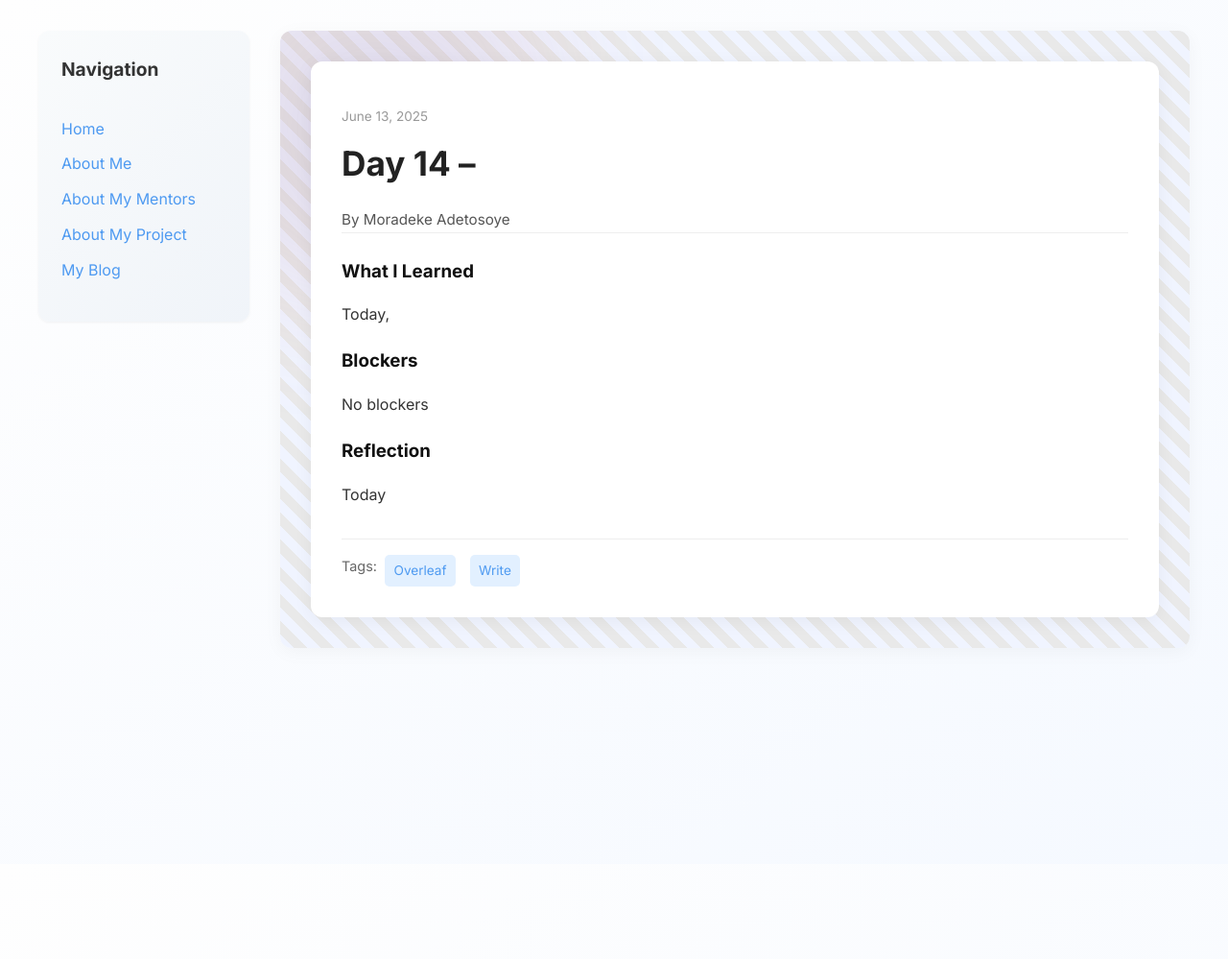
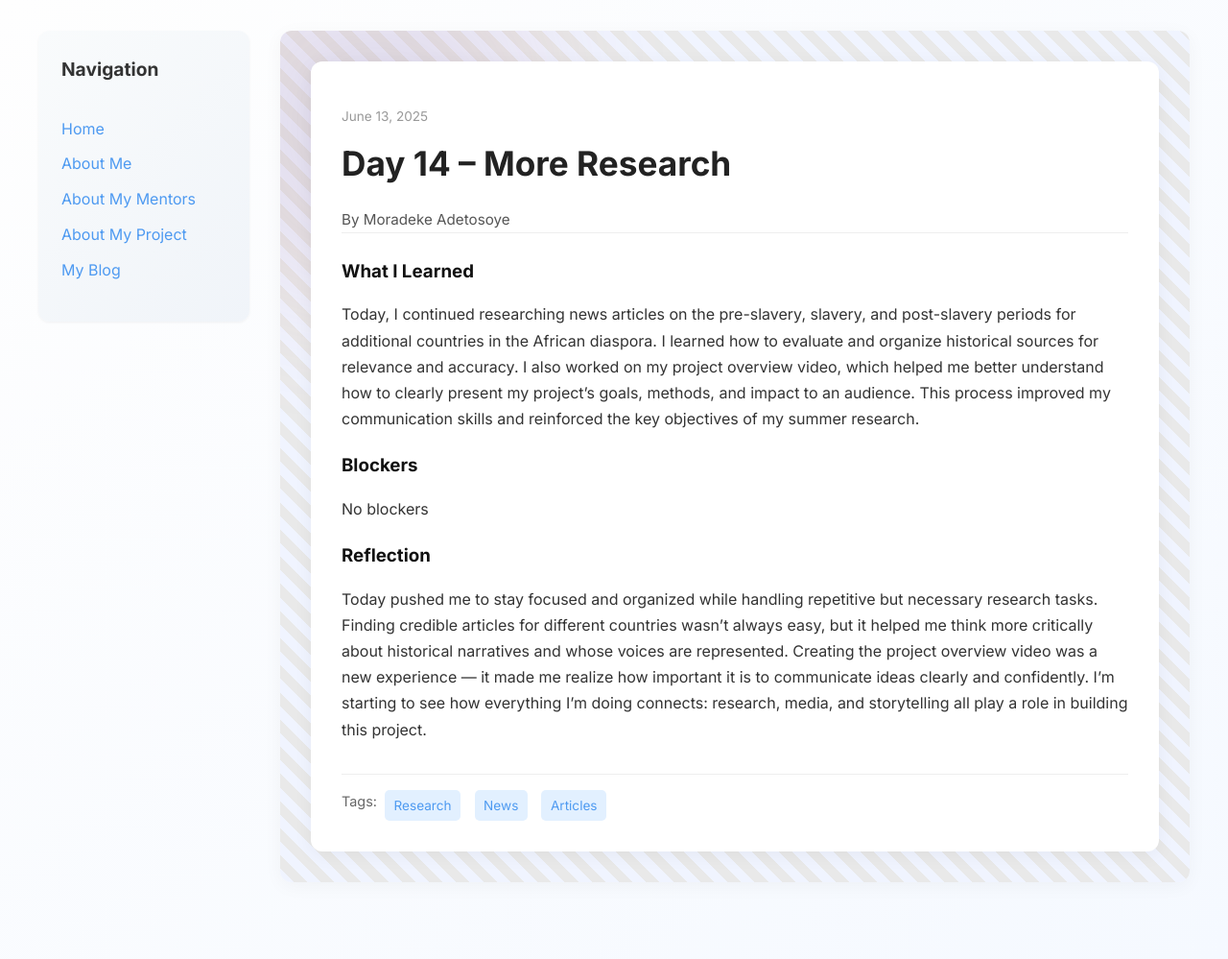
Before and after one commit to deke-a/deke-a.github.io, a Jekyll site: the page built from _posts/2025-06-13-day-14.md, in a window 1280 px wide. Shown: the whole page at 96% size. Built offline with Jekyll 4.4.1, drawn with Linux system fonts in a browser that asks for light colours; before the commit the page ends 900 px from its top, so only the background shows below that.

Commit message:
Update 2025-06-13-day-14.md

```diff
--- a/_posts/2025-06-13-day-14.md
+++ b/_posts/2025-06-13-day-14.md
@@ -1,20 +1,20 @@
 ---
 layout: post
-title: "Day 14 – "
+title: "Day 14 – More Research"
 date: 2025-06-13
 author: Moradeke Adetosoye
 permalink: /day14.html
-tags: ["Overleaf", "Write"]
+tags: ["Research", "News", "Articles"]
 
 what_i_learned: |
-  Today,
+  Today, I continued researching news articles on the pre-slavery, slavery, and post-slavery periods for additional countries in the African diaspora. I learned how to evaluate and organize historical sources for relevance and accuracy. I also worked on my project overview video, which helped me better understand how to clearly present my project’s goals, methods, and impact to an audience. This process improved my communication skills and reinforced the key objectives of my summer research.
 
 blockers: |
   No blockers
 
 
 reflection: |
-  Today
+  Today pushed me to stay focused and organized while handling repetitive but necessary research tasks. Finding credible articles for different countries wasn’t always easy, but it helped me think more critically about historical narratives and whose voices are represented. Creating the project overview video was a new experience — it made me realize how important it is to communicate ideas clearly and confidently. I’m starting to see how everything I’m doing connects: research, media, and storytelling all play a role in building this project.
 
 
 ---
```
